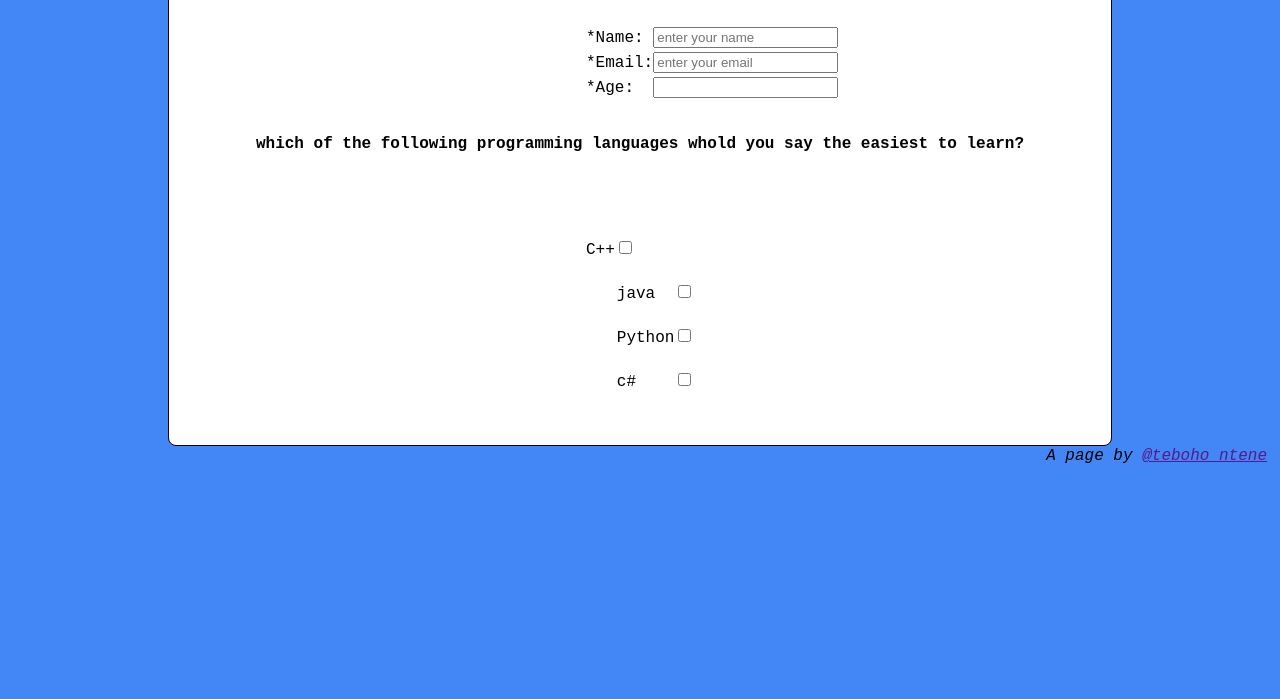
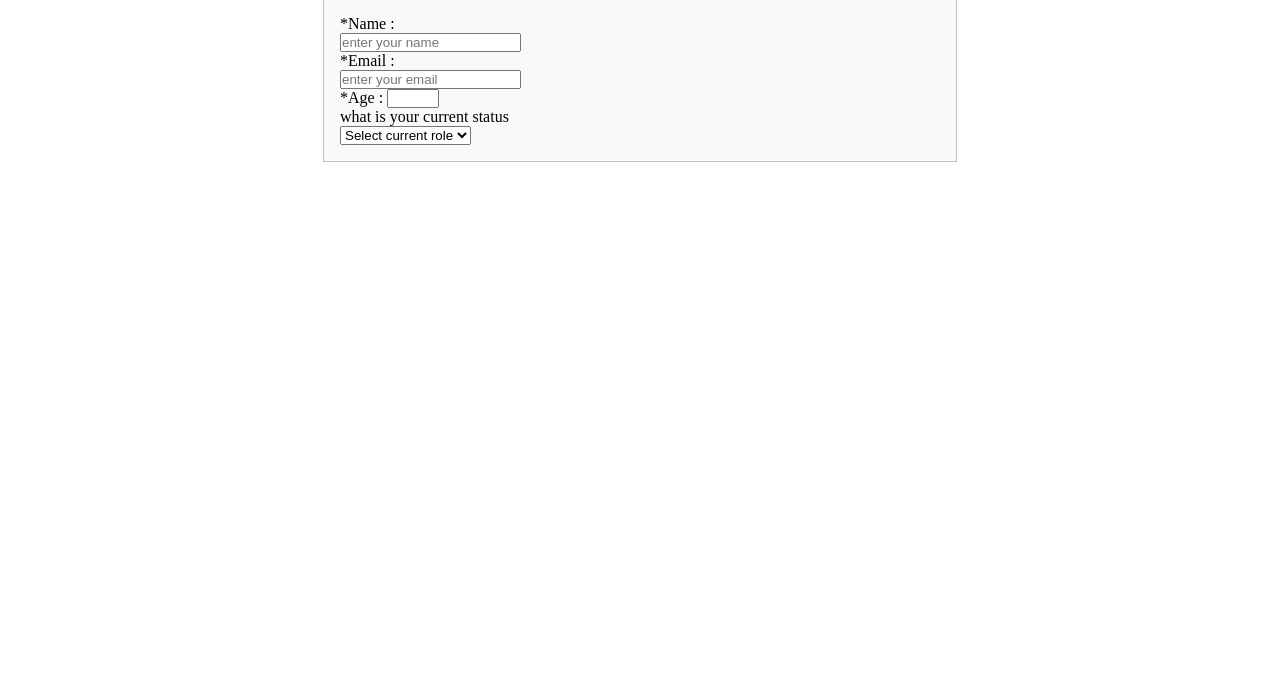
Before and after one commit to ItachiDAprogrammer/freecodecamp, a plain HTML site: page survey_form/index.html in a window 1280 px wide. Shown: the part 101-800 px from the top of the page. Drawn offline with Linux system fonts and the light colour scheme.

Commit message:
gibarish

```diff
--- a/survey_form/index.html
+++ b/survey_form/index.html
@@ -1,61 +1,36 @@
-<main>
-<link href="https://fonts.googleapis.com/css?family=Open+Sans+Condensed:300&display=swap" rel="stylesheet">
-<link rel="stylesheet" type="text/css" href="style.css">
-<script src="https://cdn.freecodecamp.org/testable-projects-fcc/v1/bundle.js"></script>
+<!DOCTYPE html>
+<html lang="en">
+<head>
+   <meta charset="UTF-8">
+   <title>survey form</title>
+   <link rel="stylesheet" href="style.css">
+</head>
+<body>
+   <div class="container">
+      <h1 class="center" id="title">survey form</h1>
+      <p class="center" id="description"><b>please fill in this survey to help us better our services</b></p>
+      <div class="form">
+         <form id="survey-form">
+            <label for="name" id="name-label">*Name :</label>
+            <input id="name" required type="text" name="Name" placeholder="enter your name">
+            <label for="Email" id="email-label">*Email :</label>
+            <input id="email" required="" type="email" name="Email" placeholder="enter your email">
+            <label for="Age" id="number">*Age :</label>
+            <input type="number" min="18" max="35" required="" name="Age">
 
-<h1 class="center" id="title">survey form</h1>
-<div class="form-box" id="form">
-	<p class="center" id="description"><b>please fill in this survey to help us better our services</b></p>
-	<div>
-	<form id="survey-form">
-		<div class="form-table">
-		<div class="row">
-		<label for="name" id="name-label">*Name:</label>
-		<input id="name" required type="Name" name="Name" placeholder="enter your name"><br>
-		</div>
+            <p>what is your current status</p>
+            <select id="dropdown" name="role" class="" required>
+              <option disabled selected value>Select current role</option>
+              <option value="student">Student</option>
+              <option value="job">Full Time Job</option>
+              <option value="learner">Full Time Learner</option>
+              <option value="preferNo">Prefer not to say</option>
+              <option value="other">Other</option>
+            </select>
 
-		<div class="row">
-		<label for="Email" id="email-label">*Email:</label>
-		<input id="email" required="" type="email" name="Email" placeholder="enter your email"><br>
-		</div>
-
-		<div class="row">
-		<label for="Age" id="number-label">*Age:</label>
-		<input type="number" name="">
-		</div>
-	</div>
-
-   	 	<section>
-   	 		<p class="center"><b>which of the following programming languages whold
-   	 	you say the easiest to learn?</b></p><br><br>
-
-   	 	<div class="form-table">
-
-   	 		<div class="row">
-   	 	<label for c++>C++</label>
-   	 	<input type="checkbox" name="fav-lang"><br><br>
-   	 		</dir>
-
-   	 		<div class="row">
-   	 	<label for="java">java</label>
-   	 	<input type="checkbox" name="fav-lang"><br><br>
-   	 		</div>
-
-   	 		<div class="row">
-   	 	<label for python>Python</label>
-   	 	<input type="checkbox" name="fav-lang"><br><br>
-   	 		</div>
-
-   	 		<div class="row">
-   	 	<label for="c#">c#</label>
-   	 	<input type="checkbox" name="fav-lang"><br><br>
-   	 		</div>
-   	 	</div>
-
-
-   	</section>
-		</form>
-	</div>
-</div>
-<footer class="footer"><i>A page by <a href="" target="_blank" >@teboho_ntene</a></i></footer>
-</main>
+         </form>
+      </div>
+   </div>
+   <script src="https://cdn.freecodecamp.org/testable-projects-fcc/v1/bundle.js"></script>
+</body>
+</html>
--- a/survey_form/style.css
+++ b/survey_form/style.css
@@ -1,51 +1,22 @@
-body{
-	background-color: #4287f5;
-	line-height: 25px;
+*{
+	padding: 0px;
+	margin: 0px;
+}
+.container{
+	display: grid;
+	grid-template-columns:200px 1fr;
+	grid-row-gap: 30px;
+	padding: 1em;
+	background: #f9f9f9;
+	border: 1px solid #c1c1c1;
+	margin: 2rem auto 0 auto;
+	max-width: 600px;
+	padding: 1em;
+}
+label{
+	grid-column:1/2;
+}
 
-	font-family: 'Raleway', monospace;
+input{
+	grid-column: 2/4;
 }
-.center{
-	text-align: center;
-}
-.right{
-
-	text-align: right;
-
-}
-.form-box{
-	background: white;
-	border: 1px solid black;
-	margin-left: 10em;
-	margin-right: 10em;
-	border-radius: 8px;
-}
-.form-table{
-	display: table;
-	padding: 15px;
-	border: ;
-	position: relative;
-	margin-left: 400px;
-}
-.row{
-	display: table-row;
-}
-.row label{
- display: table-cell;
- padding-left: 2px;
-
-
-}
-.row input{
- display: table-cell;
- padding-left: 2px;
-
- }
-.footer{
-	text-align: right;
-	line-height: 10px;
-	font-weight:inline-block;
-	margin: 5px;
-}
-.fix{
-
-}
```
